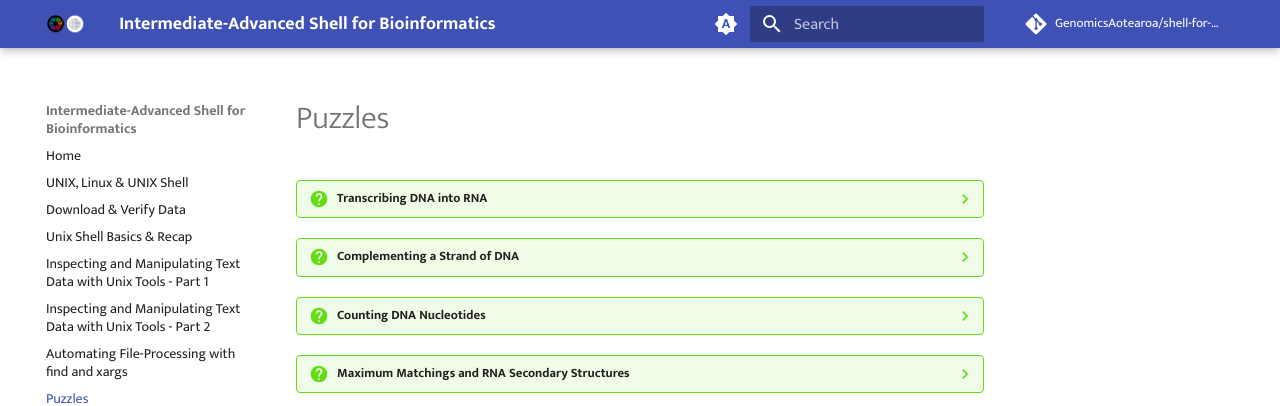
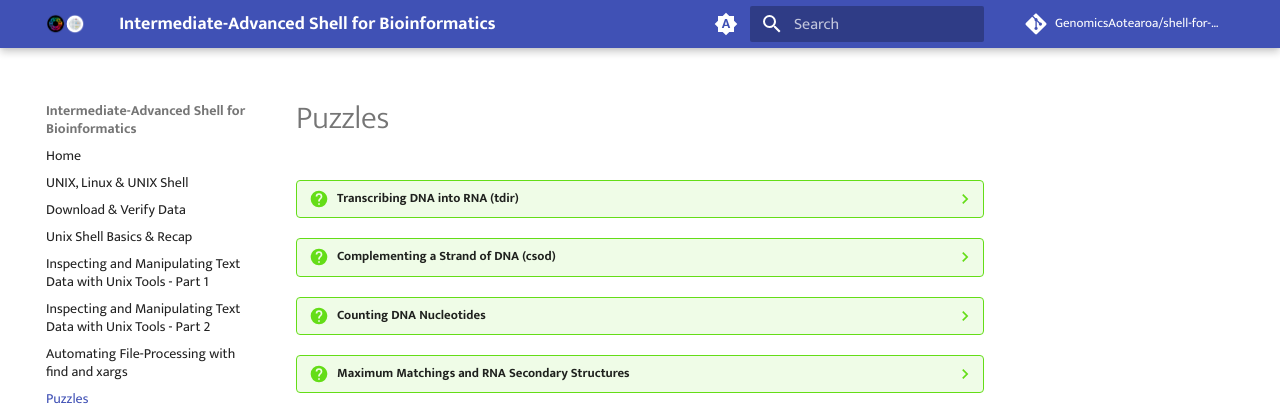
Before and after one commit to GenomicsAotearoa/shell-for-bioinformatics, an MkDocs documentation site: the page built from docs/puzzles.md, in a window 1280 px wide. Shown: the top 406 px of the page. Built offline with MkDocs 1.6.1 and Material for MkDocs 9.7.7, drawn with Linux system fonts in a browser that asks for light colours; comment, search, counter and statistics services are not loaded.

Commit message:
add abb. to puzzles

```diff
--- a/docs/puzzles.md
+++ b/docs/puzzles.md
@@ -1,7 +1,7 @@
 # Puzzles
 
 
-??? question "Transcribing DNA into RNA"
+??? question "Transcribing DNA into RNA (tdir)"
 
     An RNA string is a string formed from the alphabet containing 'A', 'C', 'G', and 'U'.
 
@@ -12,7 +12,7 @@
     **Return:** The transcribed RNA string of $t$
 
 
-??? question "Complementing a Strand of DNA"
+??? question "Complementing a Strand of DNA (csod)"
 
     In DNA strings, symbols 'A' and 'T' are complements of each other, as are 'C' and 'G'.
 
```
